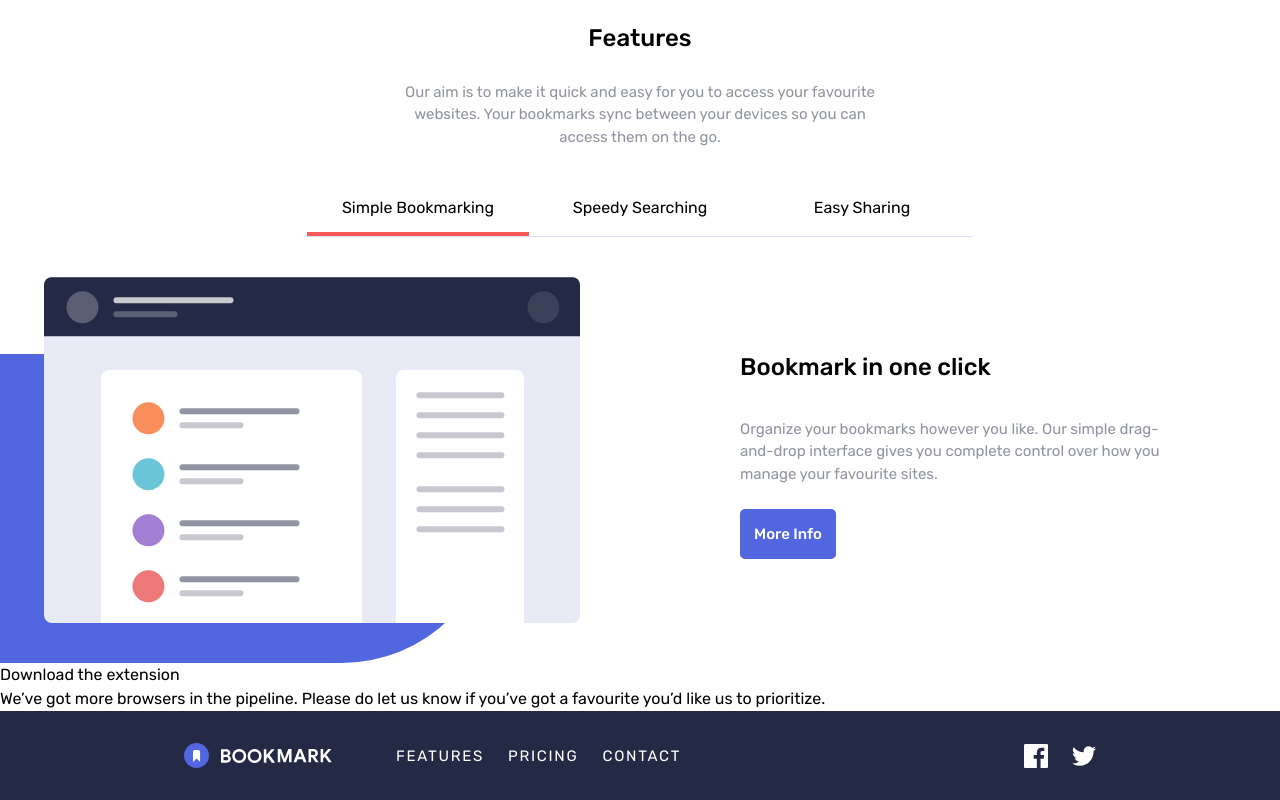
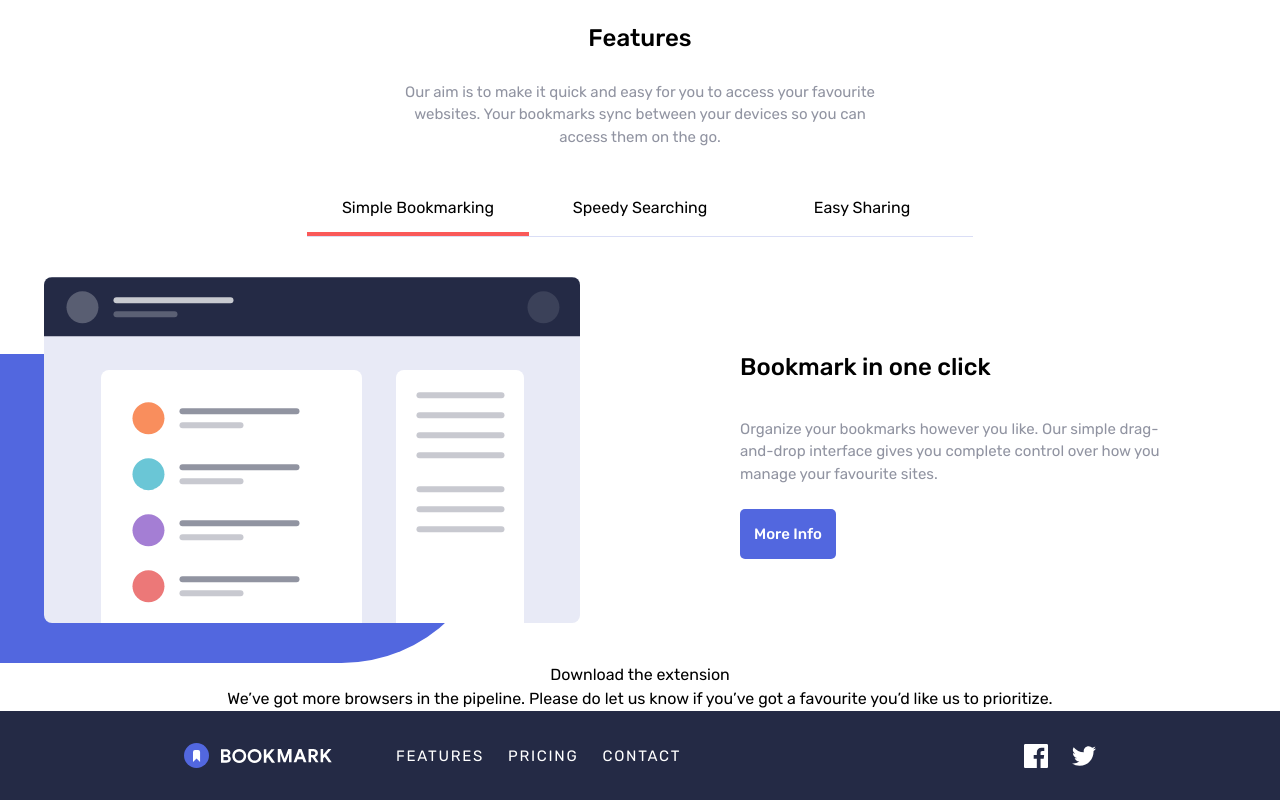
Before and after one commit to Joshk7/bookmark-landing-page, a React (Vite) app: page / in a window 1280 px wide. Shown: the part 782-1582 px from the top of the page. Built offline with nearby package versions, Linux system fonts and the light colour scheme.

Commit message:
text center ond download section

```diff
--- a/src/layout/main/Download.tsx
+++ b/src/layout/main/Download.tsx
@@ -2,8 +2,8 @@ const Download = () => {
   return (
     <section>
       <div>
-        <h2>Download the extension</h2>
-        <p>
+        <h2 className="text-center">Download the extension</h2>
+        <p className="text-center">
           We’ve got more browsers in the pipeline. Please do let us know if
           you’ve got a favourite you’d like us to prioritize.
         </p>
```
